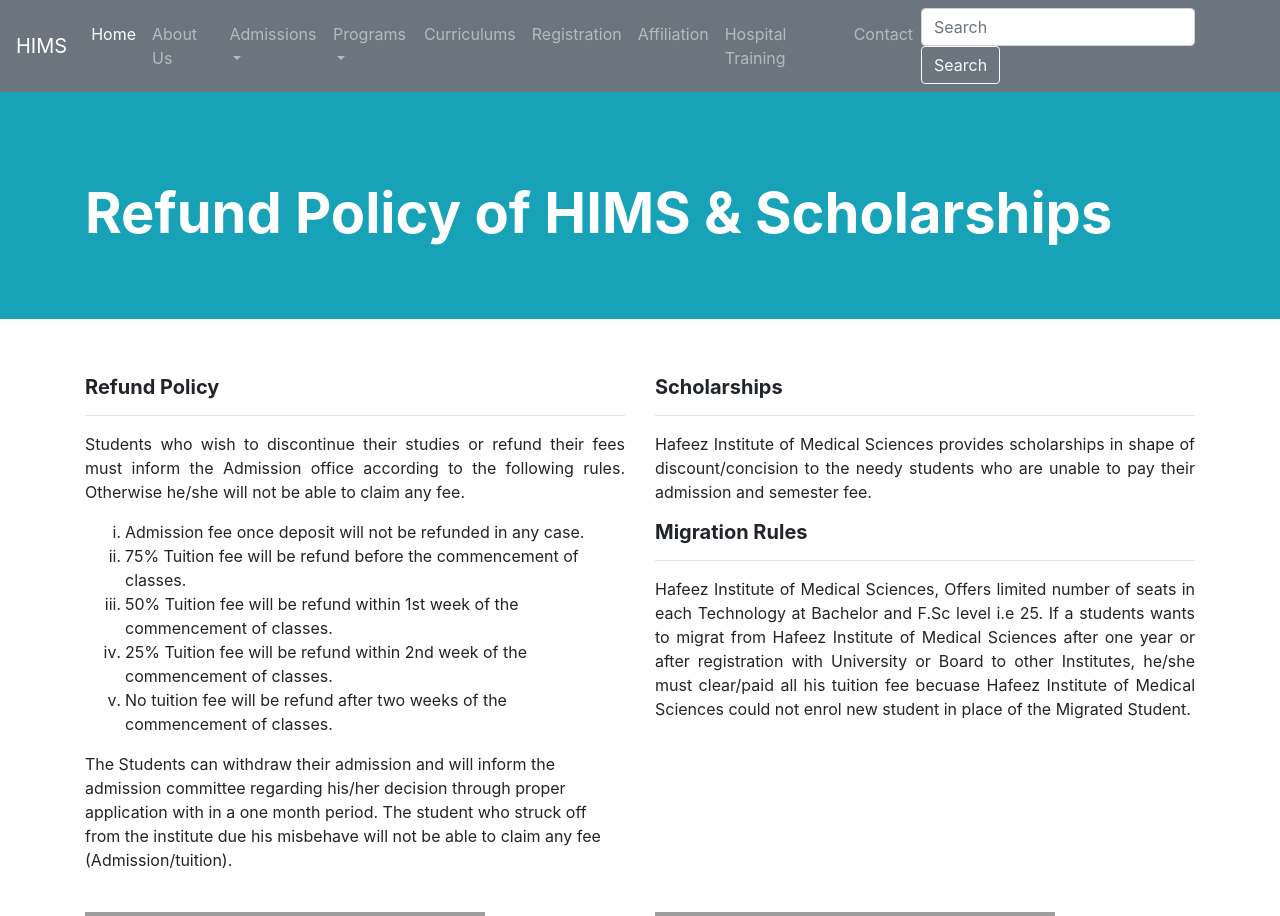
After one commit to sayedsaddam/hafeez-institute, a CodeIgniter app: page /hafeez-institute/refund-policy in a window 1280 px wide. The commit adds this page. Shown: the top 916 px of the page. Run offline with CodeIgniter, Linux system fonts and the light colour scheme; grey boxes are pictures that could not be loaded.

Commit message:
Created new file in the views folder for refund policy, added scholarships, migrations and other things to reduce number of pages in the website.

```diff
--- a/application/config/routes.php
+++ b/application/config/routes.php
@@ -55,3 +55,4 @@ $route['translate_uri_dashes'] = FALSE;
 $route['about'] = 'home/about';
 $route['how-to-apply'] = 'home/how_to_apply';
 $route['fee-structure'] = 'home/fee_structure';
+$route['refund-policy'] = 'home/refund_policy';
--- a/application/controllers/Home.php
+++ b/application/controllers/Home.php
@@ -30,4 +30,10 @@ class Home extends CI_Controller{
         $data['body'] = 'fee-structure';
         $this->load->view('components/template', $data);
     }
+    // Refund policy
+    public function refund_policy(){
+        $data['title'] = 'Hafeez Institute of Medical Sciences | Refund Policy';
+        $data['body'] = 'refund-policy';
+        $this->load->view('components/template', $data);
+    }
 }
--- a/application/views/components/head.php
+++ b/application/views/components/head.php
@@ -26,10 +26,7 @@
                 <div class="dropdown-menu" aria-labelledby="navbarDropdown">
                     <a class="dropdown-item" href="<?= base_url('how-to-apply'); ?>">How to apply</a>
                     <a class="dropdown-item" href="<?= base_url('fee-structure'); ?>">Tuition Fee</a>
-                    <a class="dropdown-item" href="#">Refund Policy</a>
-                    <a class="dropdown-item" href="#">Scholarships</a>
-                    <a class="dropdown-item" href="#">Migrations</a>
-                    <a class="dropdown-item" href="#">Online Admissions</a>
+                    <a class="dropdown-item" href="<?= base_url('refund-policy'); ?>">Refund Policy</a>
                 </div>
             </li>
             <li class="nav-item dropdown">
--- /dev/null
+++ b/application/views/refund-policy.php
@@ -0,0 +1,42 @@
+<div class="jumbotron jumbotron-fluid bg-info">
+    <div class="container">
+        <div class="row mt-4">
+            <div class="col-xl-lg-12 col-md-12 col-sm-12">
+                <h1 class="display-4 font-weight-bold text-white">Refund Policy of HIMS & Scholarships</h1>
+            </div>
+        </div>
+    </div>
+</div>
+<div class="container">
+    <div class="row pt-4">
+        <div class="col-xl-lg-6 col-md-6 col-sm-12">
+            <h5 class="font-weight-bold">Refund Policy</h5><hr>
+            <p class="text-justify">
+            Students who wish to discontinue their studies or refund their fees must inform the Admission office according to the following rules. Otherwise he/she will not be able to claim any fee.</p>
+            <ul style="list-style-type: lower-roman;">
+                <li>Admission fee once deposit will not be refunded in any case.</li>
+                <li>75% Tuition fee will be refund before the commencement of classes.</li>
+                <li>50% Tuition fee will be refund within 1st week of the commencement of classes.</li>
+                <li>25% Tuition fee will be refund within 2nd week of the commencement of classes.</li>
+                <li>No tuition fee will be refund after two weeks of the commencement of classes.</li>
+            </ul>
+            <p>The Students can withdraw their admission and will inform the admission committee regarding his/her decision through proper application with in a one month period. The student who struck off from the institute due his misbehave will not be able to claim any fee (Admission/tuition).</p>
+
+        </div>
+        <div class="col-xl-lg-6 col-md-6 col-sm-12">
+            <h5 class="font-weight-bold">Scholarships</h5><hr>
+            <p class="text-justify">Hafeez Institute of Medical Sciences provides scholarships in shape of discount/concision to the needy students who are unable to pay their admission and semester fee.</p>
+            <h5 class="font-weight-bold">Migration Rules</h5><hr>
+            <p class="text-justify">Hafeez Institute of Medical Sciences, Offers limited number of seats in each Technology at Bachelor and F.Sc level i.e 25. If a students wants to migrat from Hafeez Institute of Medical Sciences after one year or after registration with University or Board to other Institutes, he/she must clear/paid all his tuition fee becuase Hafeez Institute of Medical Sciences could not enrol new student in place of the Migrated Student.</p>
+
+        </div>
+    </div>
+    <div class="row pt-4">
+        <div class="col-xl-lg-6 col-md-6 col-sm-12 mb-4">
+            <img src="<?= base_url('assets/img/about-02.jpg'); ?>" class="img-fluid" alt="about-hims">
+        </div>
+        <div class="col-xl-lg-6 col-md-6 col-sm-12">
+            <img src="<?= base_url('assets/img/about-03.jpg'); ?>" class="img-fluid" alt="about-hims">
+        </div>
+    </div>
+</div>
```
